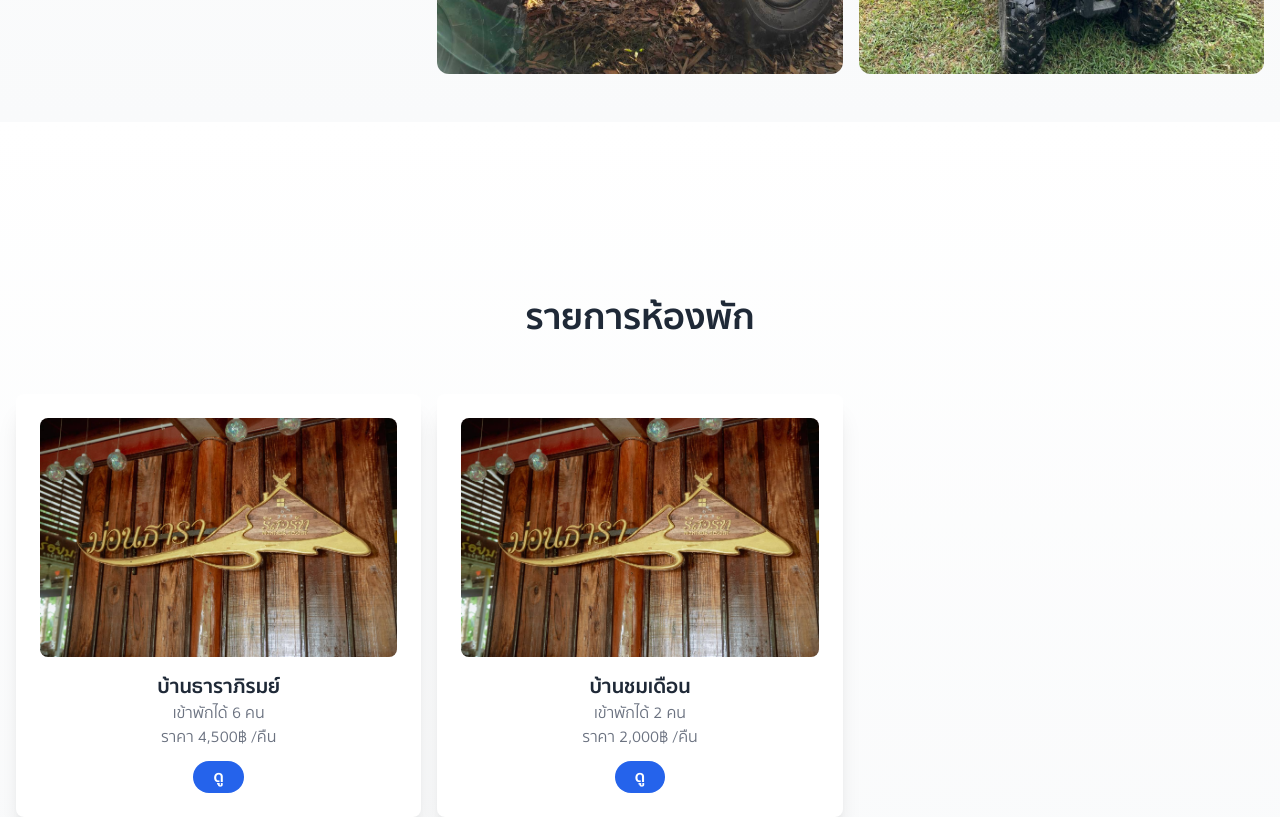
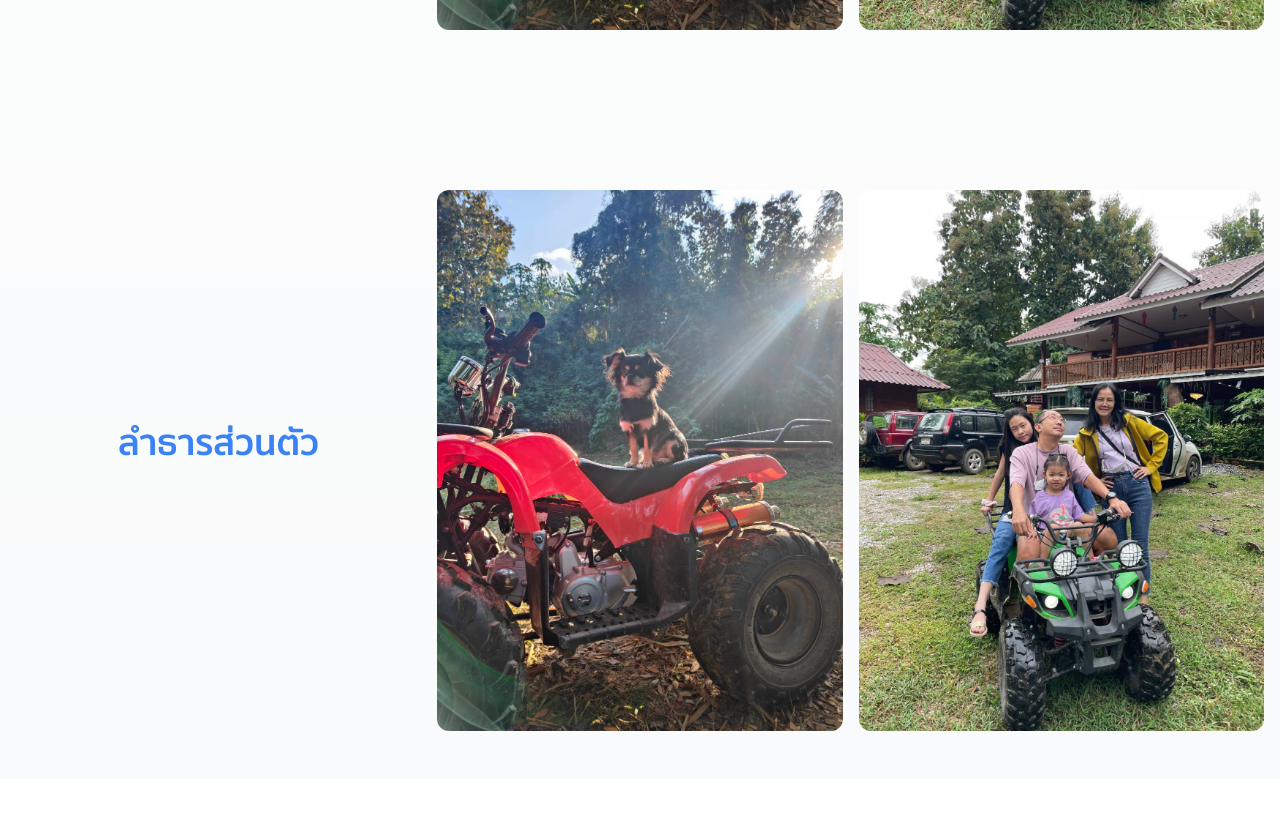
Before and after one commit to Theerat22/montara, a Next.js app: page /home in a window 1280 px wide. Shown: the part 1700-2517 px from the top of the page. Built offline with nearby package versions, Linux system fonts and the light colour scheme.

Commit message:
add slug

```diff
--- a/app/home/sections/activities/index.tsx
+++ b/app/home/sections/activities/index.tsx
@@ -7,7 +7,7 @@ import {easeOut, motion} from "framer-motion";
 export const Activities = () => {
   return (
     <>
-      <section id="activities" className="min-h-screen pt-44 bg-gradient-to-b from-white to-gray-50 py-12 ">
+      <section id="activities" className="min-h-screen pt-36 bg-gradient-to-b from-white to-gray-50 py-12 ">
         <div className="container mx-auto px-4 text-center">
             <motion.div
             initial={{ opacity: 0, y: 50 }}
@@ -20,11 +20,11 @@ export const Activities = () => {
             </motion.div>
         </div>
 
-      <div className="container mx-auto px-4 mt-8 flex flex-col gap-4 ">
+      <div className="container mx-auto px-4 mt-5 flex flex-col gap-4 ">
 
         <div className="grid grid-cols-1 gap-4 pt-32 justify-center items-center lg:grid-cols-3">
             <motion.p
-            className="text-blue-500 mb-8 text-center font-bold text-4xl lg:text-left"
+            className="text-blue-500 mb-8 text-center font-bold text-4xl"
             initial={{ opacity: 0, y: 50 }}
             whileInView={{ opacity: 1, y: 0 }}
             transition={{ duration: 1, delay : 0.5, ease: easeOut}}
@@ -53,6 +53,39 @@ export const Activities = () => {
 
       </div>
 
+      <div className="container mx-auto px-4 mt-8 flex flex-col gap-4 ">
+
+        <div className="grid grid-cols-1 gap-4 pt-32 justify-center items-center lg:grid-cols-3">
+            <motion.p
+            className="text-blue-500 mb-8 text-center font-bold text-4xl"
+            initial={{ opacity: 0, y: 50 }}
+            whileInView={{ opacity: 1, y: 0 }}
+            transition={{ duration: 1, delay : 0.5, ease: easeOut}}
+            >
+            ลำธารส่วนตัว
+            </motion.p>
+
+            <motion.div
+          className="col-span-1"
+          initial={{ opacity: 0, y: 50 }}
+          whileInView={{ opacity: 1, y: 0 }}
+          transition={{ duration: 1, delay : 1, ease: easeOut}}
+          >
+            <Image src={atv1} alt="Travel" className="rounded-xl" />
+          </motion.div>
+          <motion.div
+          className="col-span-1"
+          initial={{ opacity: 0, y: 50 }}
+          whileInView={{ opacity: 1, y: 0 }}
+          transition={{ duration: 1, delay : 1.25, ease: easeOut}}
+          >
+            <Image src={atv2} alt="Travel" className="rounded-xl" />
+          </motion.div>
+
+        </div>
+
+      </div>
+
     </section>
     </>
   );
--- a/app/home/sections/room/index.tsx
+++ b/app/home/sections/room/index.tsx
@@ -1,20 +1,27 @@
-// import Link from "next/link";
 import welcome1 from "@/app/home/sections/welcome/welcome1.jpg";
 import ProfileCard from '@/app/components/Cards';
+
+
 
 export const Rooms = () => {
   const roomName = [
     { name: 'บ้านธาราภิรมย์', total: "6", price: '4,500฿ /คืน', image: welcome1,slug: 'room1' },
     { name: 'บ้านชมเดือน', total: "2", price: '2,000฿ /คืน', image: welcome1,slug: 'room2' },
+    { name: 'บ้านชมสวน', total: "2", price: '1,500฿ /คืน', image: welcome1,slug: 'room3' },
+    { name: 'บ้านชมดาว', total: "4", price: '2,500฿ /คืน', image: welcome1,slug: 'room4' },
+    { name: 'บ้านชมจันทร์', total: "4", price: '3,000฿ /คืน', image: welcome1,slug: 'room5' },
+    { name: 'บ้านต้นไม้ ชั้นบน', total: "2", price: '1,500฿ /คืน', image: welcome1,slug: 'room6' },
+    { name: 'บ้านต้นไม้ ชั้นล่าง', total: "2", price: '1,500฿ /คืน', image: welcome1,slug: 'room7' },
+    { name: 'บ้านชมธาร', total: "2", price: '2,000฿ /คืน', image: welcome1,slug: 'room8' },
     ];
 
   return (
-    <section id="rooms" className="min-h-screen pt-44 bg-gradient-to-b from-white to-gray-50 py-12 ">
+    <section id="rooms" className="min-h-screen pt-36 bg-gradient-to-b from-white to-gray-50 py-12 ">
         <div className="container mx-auto px-4 text-center">
             <h1 className="text-4xl font-bold text-gray-800 mb-4">
                 รายการห้องพัก
             </h1>
-            <div className=" grid grid-cols-1 gap-4 pt-10 lg:grid-cols-3">
+            <div className=" grid grid-cols-1 gap-4 pt-10 lg:grid-cols-4">
                 {roomName.map((item, index) => (
                   <div key={index}>
                         <ProfileCard
--- a/app/rooms/[slug]/page.tsx
+++ b/app/rooms/[slug]/page.tsx
@@ -5,31 +5,35 @@ import Image from 'next/image';
 import welcome1 from '@/app/home/sections/welcome/welcome1.jpg';
 import { LuAirVent } from "react-icons/lu";
 // import {Motion} from "framer-motion";
-// import { MdOutlineWaterDamage } from "react-icons/md";
+import { MdOutlineWaterDamage } from "react-icons/md";
 const roomData = {
   room1: {
     name: 'บ้านธาราภิรมย์',
     price: '4,500฿ /คืน',
     total: '6',
     image: welcome1,
+    bed: '3',
   },
   room2: {
     name: 'บ้านชมเดือน',
     price: '2,000฿ /คืน',
     total: '2',
     image: welcome1,
+    bed: '3',
   },
   room3: {
     name: 'บ้านชมดาว',
     price: '2,000฿ /คืน',
     total: '2',
     image: welcome1,
+    bed: '3',
   },
   room4: {
     name: 'บ้านชมจันทร์',
     price: '2,000฿ /คืน',
     total: '2',
     image: welcome1,
+    bed: '3',
   },
 };
 
@@ -48,8 +52,8 @@ export default function RoomDetails({ params }: { params: { slug: string } }) {
             services="/home#services"
             contact="/home#contact"
         />
-    <main>
-    <section className="min-h-screen pt-36 bg-gradient-to-b from-white to-gray-50 py-12">
+  <main>
+    <section className="min-h-screen pt-32 bg-gradient-to-b from-white to-gray-50 py-12">
       <div className="container mx-auto px-4">
         <h1 className="text-4xl font-bold text-center text-gray-800 mb-4 lg:text-left">{room.name}</h1>
       </div>
@@ -72,15 +76,19 @@ export default function RoomDetails({ params }: { params: { slug: string } }) {
             </div>
         </div>
 
+
       <div className="container mx-auto px-4">
-        <div className="grid grid-cols-1 gap-4 pt-10 lg:grid-cols-2">
-          <div id="information">
+        <div className="grid grid-cols-1 gap-5 pt-10 lg:grid-cols-2">
+          <div id="information" className="border border-gray-300 rounded-xl p-4">
             <p className="text-blue-600 text-left text-2xl pb-4 font-bold">ข้อมูล</p>
-            <p className="text-gray-800 text-left text-xl pb-2 font-thin">จำนวนผู้เข้าพัก: {room.total}</p>
-          </div>
 
-          <div id="facilities">
-            <p className="text-blue-600 text-left text-2xl pb-4 font-bold">สิ่งอำนวยความสะดวก</p>
+            <div className="flex flex-row gab-3 pb-4">
+              <p className="text-gray-800 text-left text-xl pb-2 font-thin pr-7">จำนวนผู้เข้าพัก: {room.total}</p>
+            </div>
+
+
+
+            <p className="text-blue-600 text-left text-2xl pb-4 pt-4 font-bold">สิ่งอำนวยความสะดวก</p>
 
             <div className="flex flex-row">
               <LuAirVent size={32} color="black" />
@@ -88,10 +96,11 @@ export default function RoomDetails({ params }: { params: { slug: string } }) {
             </div>
 
             <div className="flex flex-row mt-3">
-              <LuAirVent size={32} color="black" />
+              <MdOutlineWaterDamage size={32} color="black" />
               <p className="text-gray-800 text-left text-xl pb-2 font-thin ml-4">เครื่องทำน้ำอุ่น</p>
             </div>
           </div>
+
         </div>
       </div>
     </section>
```
Also changed, not shown: public/img/rooms/room1/IMG_5707.JPG (added), public/img/rooms/room1/IMG_5868.JPG (added).
